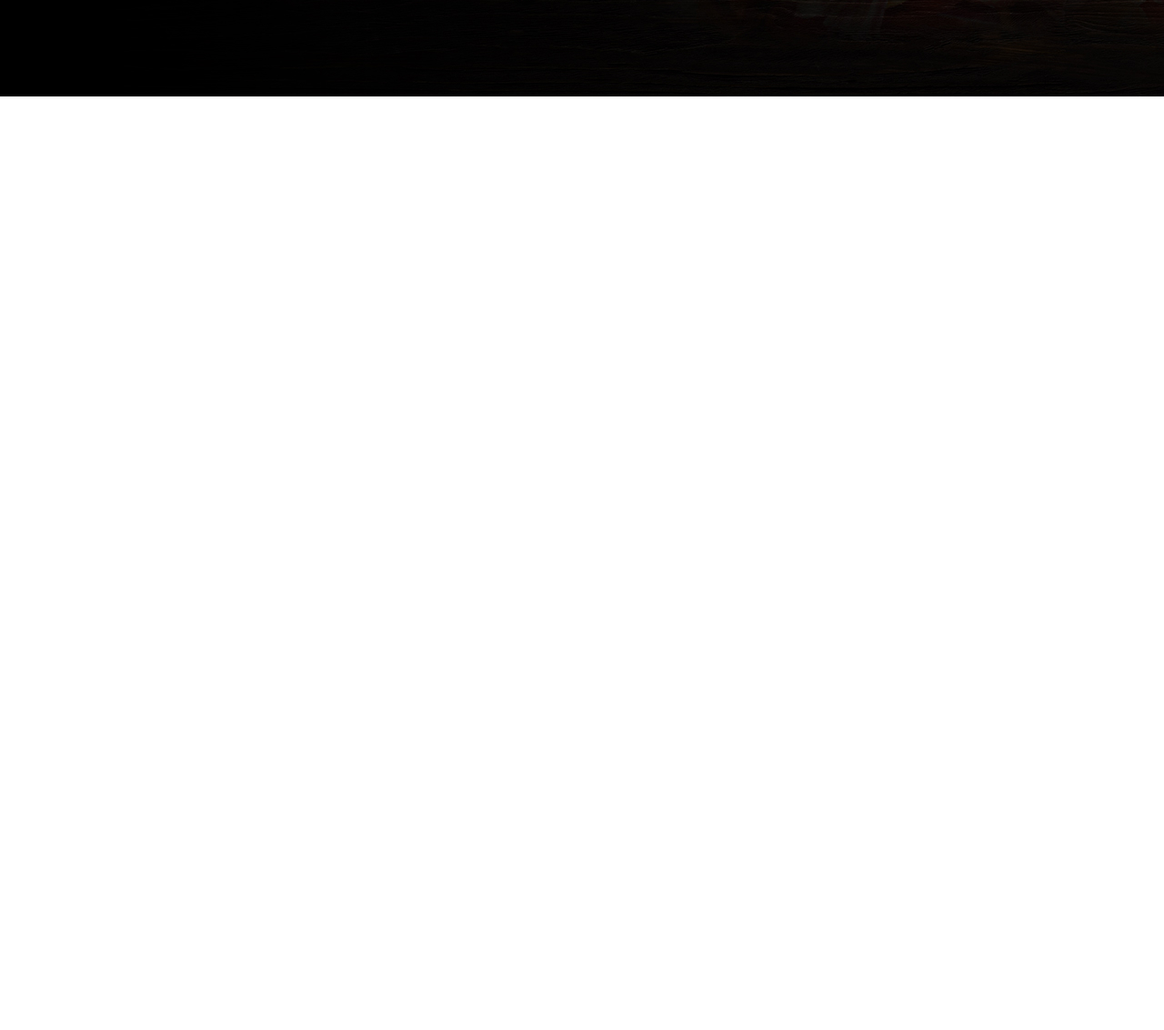
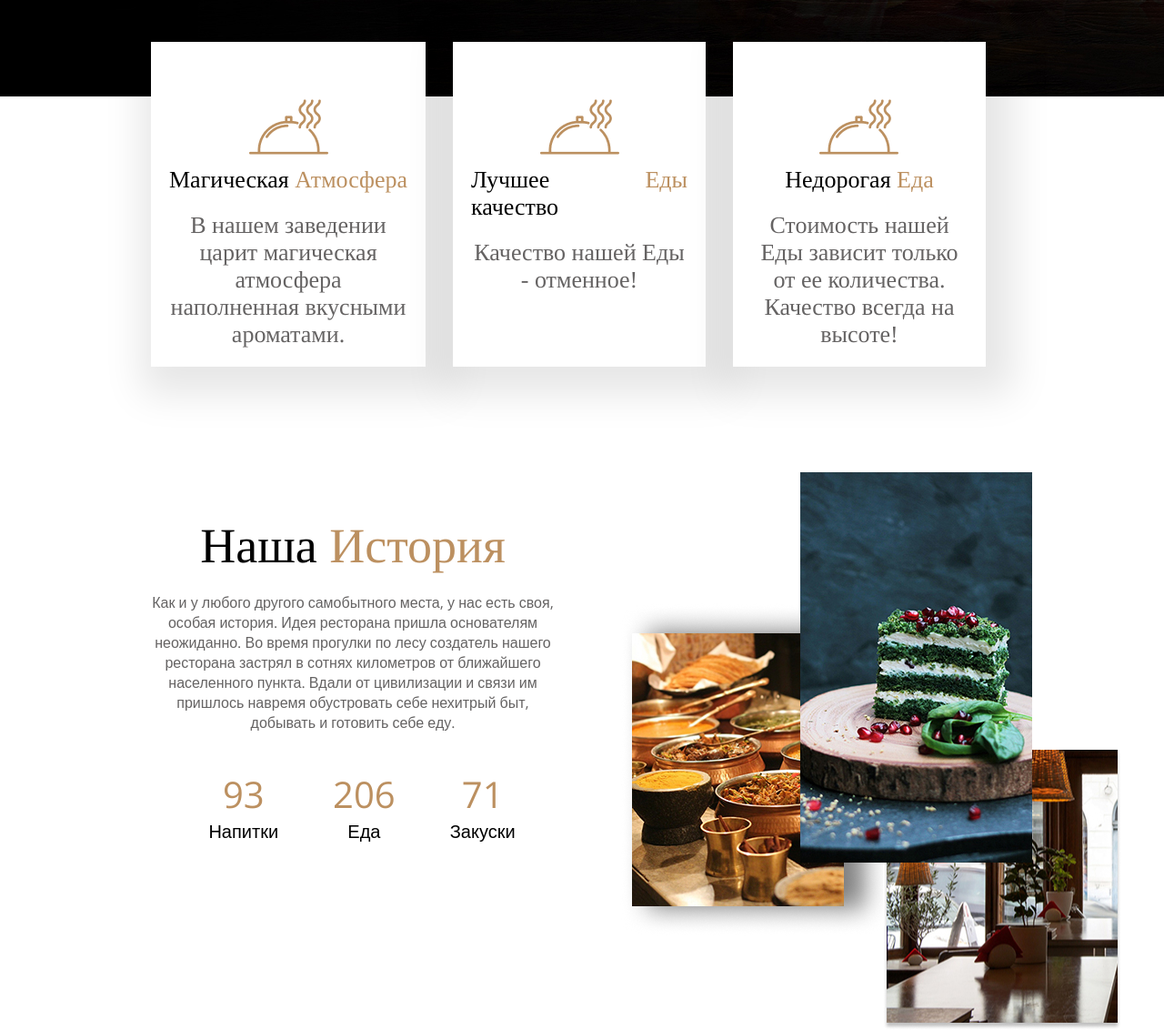
Before and after one commit to Koshkaflo/Restaurant-Website, a plain HTML site: page index.html in a window 1280 px wide. Shown: the part 694-1826 px from the top of the page at 91% size. Before the commit the page ends 800 px from the top, so only its background shows below. Drawn offline with nearby package versions, Linux system fonts and the light colour scheme; a web font is replaced by a local one.

Commit message:
added blocks cards and story

```diff
--- a/index.html
+++ b/index.html
@@ -56,10 +56,77 @@
                         <a href="#" class="header-button">Наше меню</a>
                     </div>
                 </div>
-
             </div>
         </div>
     </div>
 
+    <div class="cards">
+        <div class="container">
+            <div class="cards-holder">
+                <div class="card">
+                    <div class="card-image">
+                        <img class="img" src="card.png" alt="image">
+                    </div>
+                    <div class="card-title">Магическая<span>&nbsp;Атмосфера</span></div>
+                    <div class="card-description">
+                    В нашем заведении царит магическая атмосфера
+                    наполненная вкусными ароматами.
+                    </div>
+                </div>
+                <div class="card">
+                    <div class="card-image">
+                        <img class="img" src="card.png" alt="image">
+                    </div>
+                    <div class="card-title">Лучшее качество<span>&nbsp;Еды</span></div>
+                    <div class="card-description">
+                        Качество нашей
+                        Еды - отменное!
+                    </div>
+                </div>
+                <div class="card">
+                    <div class="card-image">
+                        <img class="img" src="card.png" alt="image">
+                    </div>
+                    <div class="card-title">Недорогая <span>&nbsp;Еда</span></div>
+                    <div class="card-description">
+                        Стоимость нашей Еды зависит только от ее количества.
+                        Качество всегда на высоте!
+                    </div>
+                </div>
+            </div>
+        </div>
+    </div>
+    <div class="story">
+        <div class="container">
+            <div class="story-holder">
+                <div class="story-info">
+                    <div class="story-title">
+                        Наша <span>История</span>
+                    </div>
+                    <div class="story-description">
+                        Как и у любого другого самобытного места, у нас есть своя, особая история. Идея ресторана пришла основателям неожиданно.
+                        Во время прогулки по лесу создатель нашего ресторана застрял в сотнях километров от ближайшего населенного пункта.
+                        Вдали от цивилизации и связи им пришлось навремя обустровать себе нехитрый быт, добывать и готовить себе еду.
+                    </div>
+                    <div class="story-numbers">
+                        <div class="number-item">
+                            93 <span>Напитки</span>
+                        </div>
+                        <div class="number-item">
+                            206 <span>Еда</span>
+                        </div>
+                        <div class="number-item">
+                            71 <span>Закуски</span>
+                        </div>
+                    </div>
+                </div>
+                <div class="story-images">
+                    <img class="image-1" src="1.jpg" alt="">
+                    <img class="image-2" src="2.jpg" alt="">
+                    <img class="image-3" src="3.jpg" alt="">
+                </div>
+            </div>
+        </div>
+    </div>
 </body>
 </html>
--- a/style.css
+++ b/style.css
@@ -12,13 +12,15 @@ body {
 .container {
     margin: 0 166px;
 
-
 }
 .header-line {
     padding-top: 50px;
     display: flex;
     align-items: center;
-    justify-content: space-around;
+    justify-content: space-between;
+}
+.nav {
+    margin-left: 268px;
 }
 .nav-item {
     color: #fff;
@@ -136,3 +138,109 @@ body {
 .header-button:hover {
     background-color: #bc5002;
 }
+
+.cards-holder {
+    display: flex;
+    justify-content: center;
+}
+.card {
+    background-color: #fff;
+    box-shadow: 10px 10px 40px 20px #0000001A;
+    width: 349px;
+    margin-right: 30px;
+    margin-top: -60px;
+    padding: 20px;
+}
+.card-image {
+    display: flex;
+    justify-content: center;
+    padding-top: 30px;
+}
+.card-title {
+    display: flex;
+    justify-content: center;
+    margin-bottom: 20px;
+    font-family: 'Tinos', serif;
+    font-weight: 400;
+    font-size: 26px;
+}
+.card-title span {
+    color: #BC9060;
+}
+.card-description {
+    text-align: center;
+    font-family: 'Tinos', serif;
+    font-weight: 400;
+    font-size: 26px;
+    color: #656363;
+}
+
+.story {
+    margin-top: 166px;
+    display: flex;
+    justify-content: space-between;
+}
+.story-title {
+    font-family: 'Tinos', serif;
+    font-weight: 400;
+    font-size: 54px;
+    width: 444px;
+    text-align: center;
+    margin-bottom: 20px;
+}
+.story-title span {
+    color: #BC9060;
+}
+.story-description {
+    color: #656363;
+    font-weight: 400;
+    font-size: 16px;
+    width: 444px;
+    text-align: center;
+
+}
+.story-numbers {
+    display: flex;
+    width: 444px;
+    justify-content: center;
+    margin-top: 40px;
+    margin-left: 40px;
+}
+.number-item {
+    margin-right: 60px;
+    text-align: center;
+    font-weight: 400;
+    font-size: 40px;
+    color: #BC9060;
+}
+.number-item span {
+    display: block;
+    color: #000000;
+    font-weight: 400;
+    font-size: 20px;
+}
+.story-holder {
+    display: flex;
+    justify-content: space-between;
+}
+.story-images {
+    position: relative;
+}
+.image-1{
+    position: absolute;
+    z-index: 30;
+    top: -50px;
+    left: 230px;
+}
+.image-2{
+    position: absolute;
+    z-index: 10;
+    top: 94px;
+    left: 32px;
+}
+.image-3{
+    position: absolute;
+    z-index: 20;
+    top: 255px;
+    left: 321px;
+}
```
Also changed, not shown: 1.jpg (added), 2.jpg (added), 3.jpg (added), card.png (added).
